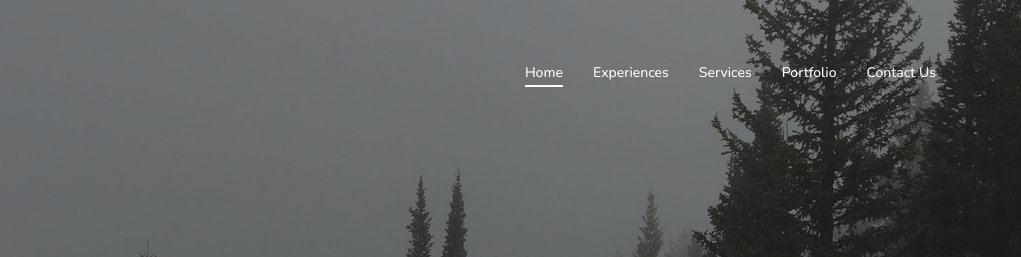
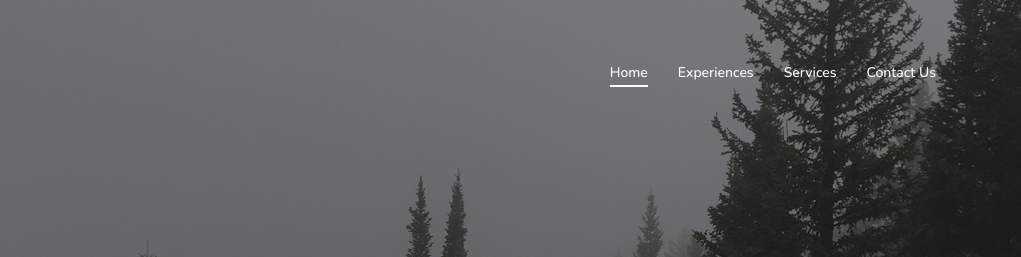
Before and after one commit to vaidikborad/Vaidik-Borad, a plain HTML site: page index.html in a window 1280 px wide. Shown: the top 257 px of the page, 259-1280 px from the left. Drawn offline with nearby package versions, Linux system fonts and the light colour scheme.

Commit message:
Update index.html

```diff
--- a/index.html
+++ b/index.html
@@ -35,7 +35,7 @@
                                 <li><a class="active" href="#top">Home<span></span></a></li>
                                 <li><a href="#section-experiences">Experiences<span></span></a></li>
                                 <li><a href="#section-services">Services<span></span></a></li>
-                                <li><a href="#section-portfolio">Portfolio<span></span></a></li>
+
                                 <li><a href="#section-contact">Contact Us<span></span></a></li>
 
                             </ul>
@@ -436,7 +436,7 @@ At Aroha Infotech, we are passionate about leveraging technology to transform id
                             <li class="flpp"><a class="active" href="#top">Home<span></span></a></li>
                             <li class="flpp"><a href="#section-experiences">Experiences<span></span></a></li>
                             <li class="flpp"><a href="#section-services">Services<span></span></a></li>
-                            <li class="flpp"><a href="#section-portfolio">Portfolio<span></span></a></li>
+
                             <li class="flpp"><a href="#section-contact">Contact Us<span></span></a></li>
                         </center>
                     </div>
```
